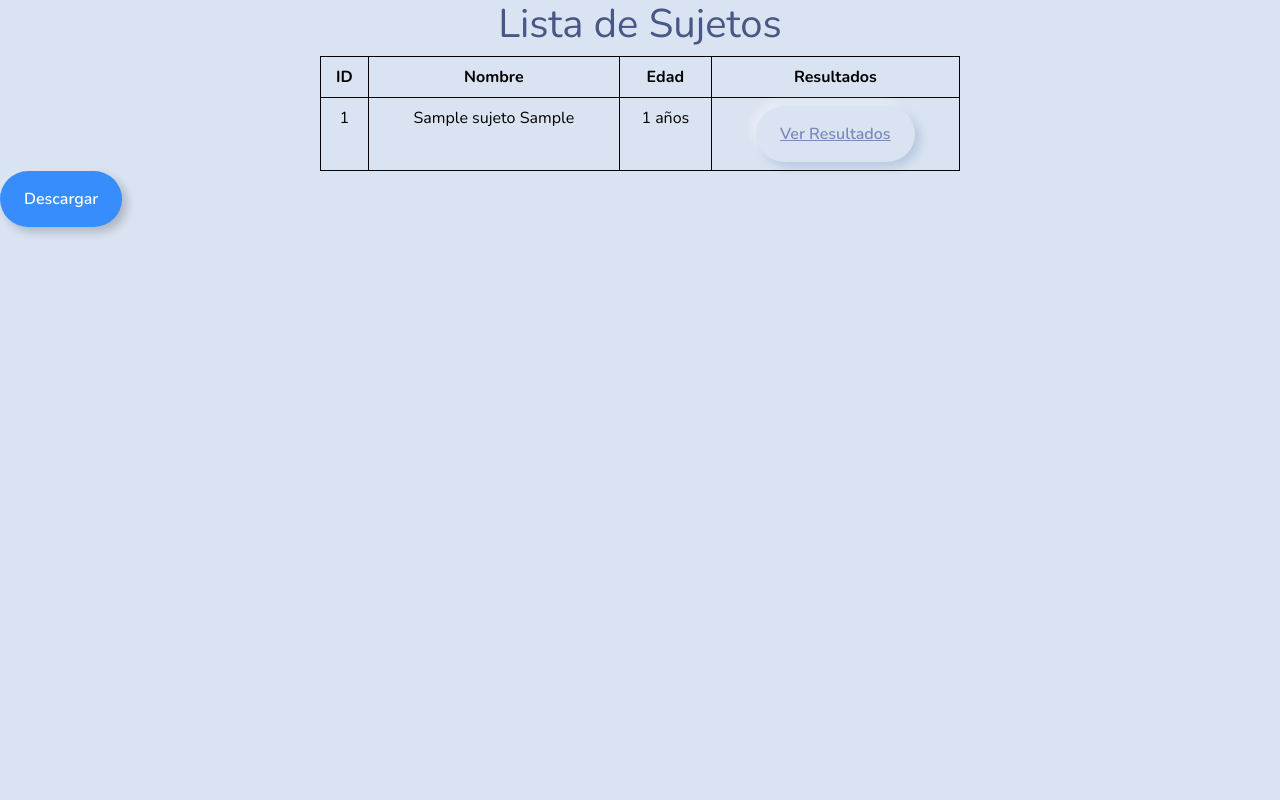
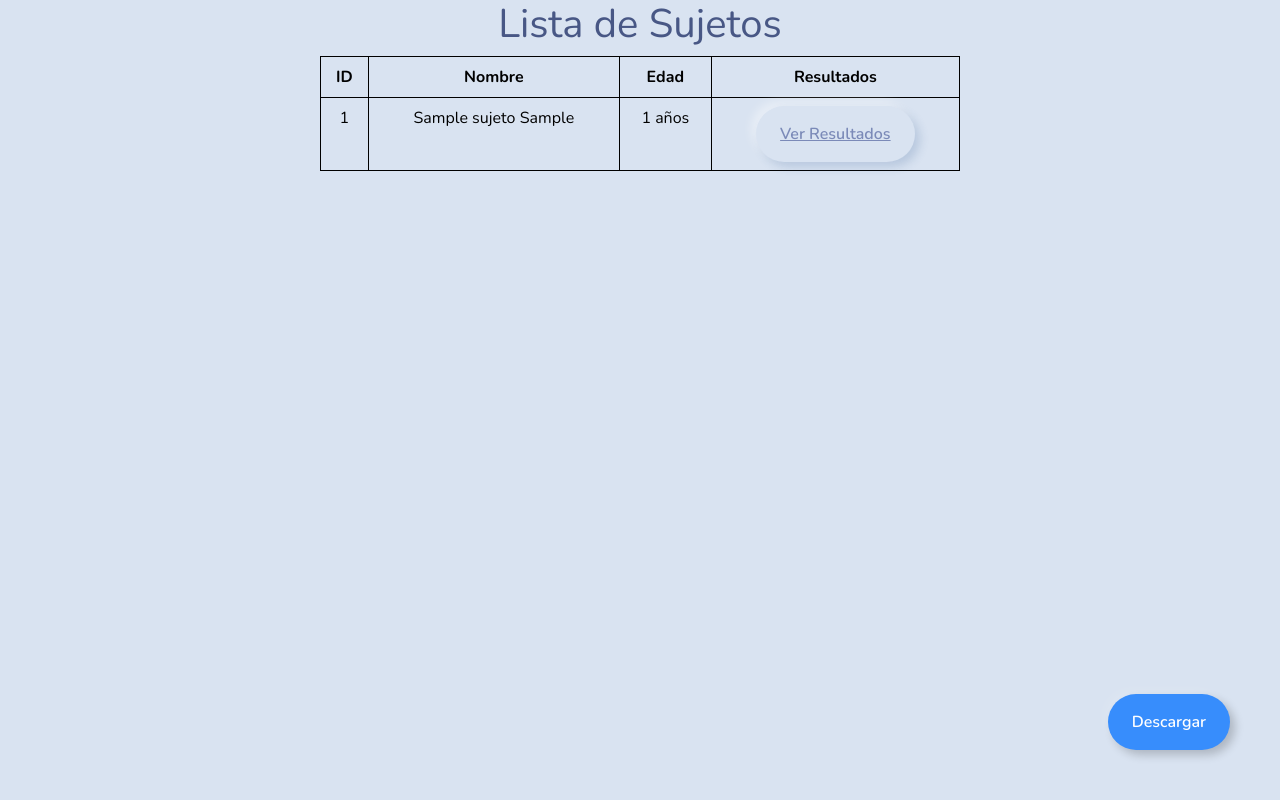
Before and after one commit to justogm/user-gaze-track, a Flask app: page /sujetos in a window 1280 px wide. Run offline with Flask 3, Linux system fonts and the light colour scheme; tables that the repository leaves empty hold one stand-in row (values such as "Sample post").

Commit message:
Adding styles to the download data button

```diff
--- a/app/static/styles.css
+++ b/app/static/styles.css
@@ -60,3 +60,19 @@ body, html {
 #figma-prototype{
     display: none;
 }
+
+#btn-descarga {
+    position: absolute;
+    bottom: 50px;
+    right: 50px;
+}
+
+#prototype {
+    width: 100%;
+    height: 100%;
+    border: none;
+  }
+
+  .iframe-container {
+    height: 100%;
+  }
```
